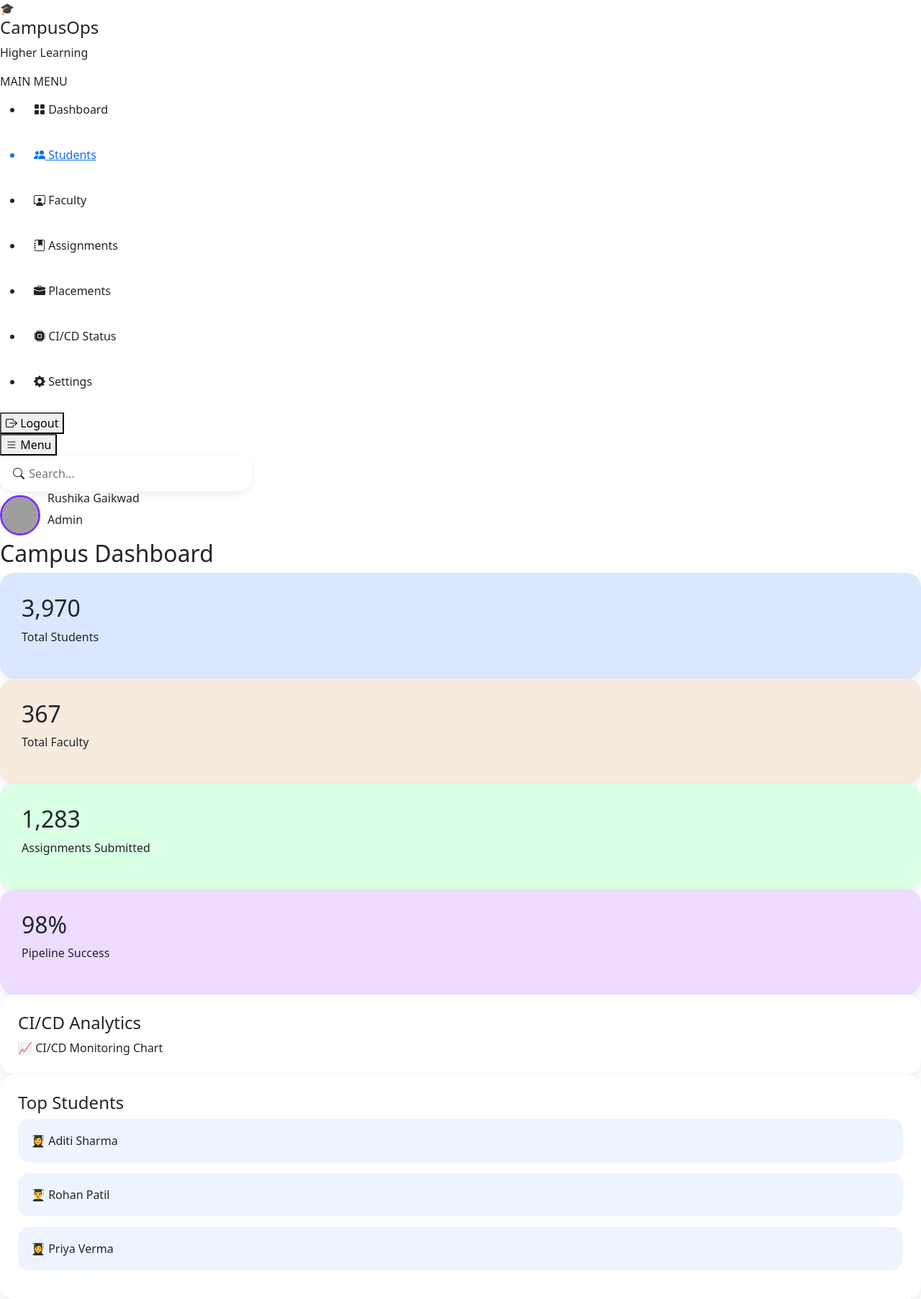
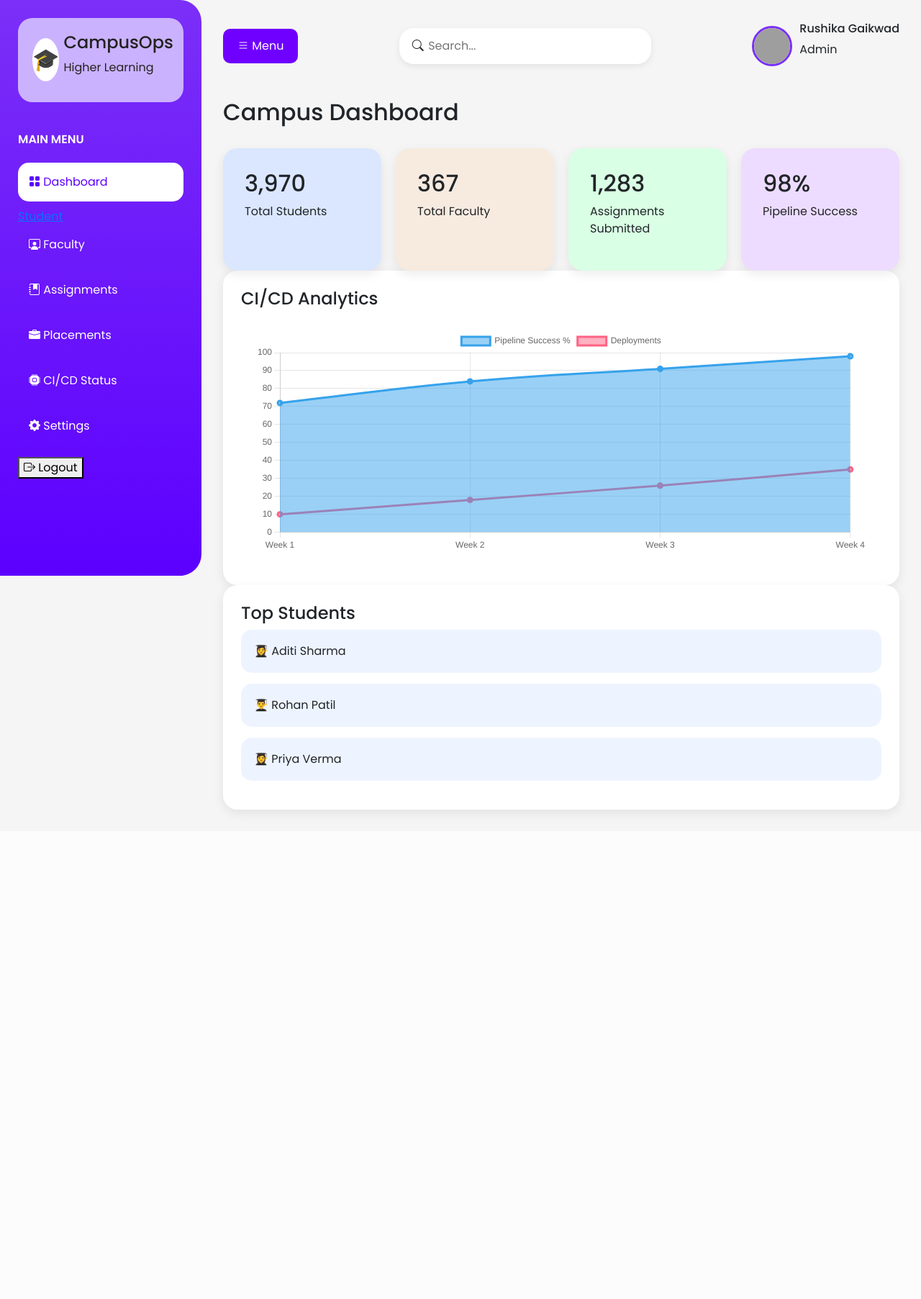
Before and after one commit to rushika247-lab/CampusOps, a Flask app: template templates/index.html in a window 1280 px wide. Shown: the whole page at 72% size. After the commit the page ends 1134 px from the top, so only its background shows below. Run offline with Flask 3, Linux system fonts and the light colour scheme; the template is opened without the code that fills it, so the values that code supplies are empty; grey boxes are pictures that could not be loaded.

Commit message:
Fix merge conflict in dashboard CSS

```diff
--- a/app.py
+++ b/app.py
@@ -62,6 +62,10 @@
     return render_template("students.html")
 
 
+@app.route('/student')
+def student_dashboard():
+    return render_template('student_dashboard.html')
+
 @app.route("/faculty")
 def faculty():
     return render_template("faculty.html")
--- a/static/css/style.css
+++ b/static/css/style.css
@@ -1,20 +1,106 @@
-.card-box{
-    padding:30px;
-    border-radius:20px;
-    cursor:pointer;
-    transition:all 0.3s ease;
-    box-shadow:0 5px 15px rgba(0,0,0,0.08);
+body{
+    margin:0;
+    font-family:'Poppins',sans-serif;
+    background:#f5f5f5;
 }
 
-.card-box:hover{
-    transform:translateY(-8px);
-    box-shadow:0 15px 30px rgba(0,0,0,0.15);
+.dashboard{
+    display:flex;
 }
 
-.blue{background:#dbe7ff;}
-.cream{background:#f7eadf;}
-.green{background:#d9ffe4;}
-.purple{background:#eddcff;}
+/* Sidebar */
+
+.sidebar{
+    width:280px;
+    height:100vh;
+    background:linear-gradient(to bottom,#7b2ff7,#5c00ff);
+    color:white;
+    padding:25px;
+    border-radius:0 30px 30px 0;
+}
+
+.logo-box{
+    display:flex;
+    align-items:center;
+    gap: 6px;
+    background:#cbb2ff;
+    color:#222;
+    padding:20px;
+    border-radius:20px;
+}
+
+.logo-circle{
+    width:60px;
+    height:60px;
+    border-radius:50%;
+    background:white;
+    display:flex;
+    align-items:center;
+    justify-content:center;
+    font-size:30px;
+}
+
+.menu-title{
+    margin-top:40px;
+    margin-bottom:20px;
+    font-weight:600;
+}
+
+.menu{
+    list-style:none;
+    padding:0;
+}
+
+.menu li{
+    padding:15px;
+    margin-bottom:9px;
+    border-radius:15px;
+    cursor:pointer;
+    transition:0.3s;
+}
+
+.menu li:hover{
+    background:rgba(255,255,255,0.2);
+}
+
+.menu li.active{
+    background:white;
+    color:#5c00ff;
+}
+
+.menu-link{
+    text-decoration:none;
+    color:white;
+}
+
+/* Main */
+
+.main-content{
+    flex:1;
+    padding:30px;
+}
+
+.topbar{
+    display:flex;
+    justify-content:space-between;
+    align-items:center;
+}
+
+.menu-btn{
+    background:#6f00ff;
+    color:white;
+    border:none;
+    padding:12px 20px;
+    border-radius:10px;
+}
+
+.chart-container{
+    width:100%;
+    height:350px;
+    background:white;
+    border-radius:20px;
+    padding:20px;
+}
 
 .search-box{
     background:white;
@@ -42,6 +128,35 @@
     border:3px solid #7b2ff7;
 }
 
+.section-title{
+    margin-top:40px;
+    margin-bottom:30px;
+}
+
+.cards{
+    display:grid;
+    grid-template-columns:repeat(4,1fr);
+    gap:20px;
+}
+
+.card-box{
+    padding:30px;
+    border-radius:20px;
+    cursor:pointer;
+    transition:all 0.3s ease;
+    box-shadow:0 5px 15px rgba(0,0,0,0.08);
+}
+
+.card-box:hover{
+    transform:translateY(-8px);
+    box-shadow:0 15px 30px rgba(0,0,0,0.15);
+}
+
+.blue{background:#dbe7ff;}
+.cream{background:#f7eadf;}
+.green{background:#d9ffe4;}
+.purple{background:#eddcff;}
+
 .student{
     background:#eef4ff;
     padding:18px;
@@ -56,19 +171,6 @@
     background:#dde9ff;
 }
 
-.menu li{
-    padding:15px;
-    margin-bottom:9px;
-    border-radius:15px;
-    cursor:pointer;
-    transition:0.3s;
-}
-
-.menu li:hover{
-    background:white;
-    color:#5c00ff;
-}
-
 .analytics,
 .top-students{
     background:white;
--- /dev/null
+++ b/static/js/chart.js
@@ -0,0 +1,48 @@
+const ctx = document.getElementById('cicdChart');
+
+new Chart(ctx, {
+    type: 'line',
+
+    data: {
+        labels: [
+            'Week 1',
+            'Week 2',
+            'Week 3',
+            'Week 4'
+        ],
+
+        datasets: [
+            {
+                label: 'Pipeline Success %',
+                data: [72, 84, 91, 98],
+                borderWidth: 3,
+                tension: 0.4,
+                fill: true
+            },
+
+            {
+                label: 'Deployments',
+                data: [10, 18, 26, 35],
+                borderWidth: 3,
+                tension: 0.4
+            }
+        ]
+    },
+
+    options: {
+        responsive: true,
+        maintainAspectRatio: false,
+
+        plugins: {
+            legend: {
+                position: 'top'
+            }
+        },
+
+        scales: {
+            y: {
+                beginAtZero: true
+            }
+        }
+    }
+});
--- a/templates/index.html
+++ b/templates/index.html
@@ -46,13 +46,10 @@
                 Dashboard
             </li>
 
-          <a href="/student" class="menu-link">
-    <li>
-        <i class="bi bi-people-fill"></i>
-        Students
-    </li>
+    <a href="/student" class="menu-item active">
+    <i class="fas fa-user-graduate"></i>
+    <span>Student</span>
 </a>
-
             <li>
                 <i class="bi bi-person-workspace"></i>
                 Faculty
@@ -144,9 +141,9 @@
             <div class="analytics">
                 <h4>CI/CD Analytics</h4>
 
-                <div class="graph-placeholder">
-                    📈 CI/CD Monitoring Chart
-                </div>
+               <div class="chart-container">
+    <canvas id="cicdChart"></canvas>
+</div>
             </div>
 
             <div class="top-students">
@@ -171,5 +168,8 @@
     </div>
 </div>
 
+<script src="https://cdn.jsdelivr.net/npm/chart.js"></script>
+<script src="{{ url_for('static', filename='js/chart.js') }}"></script>
+
 </body>
 </html>
```
Also changed, not shown: templates/student_dashboard.html (added, +11 -0 lines).
